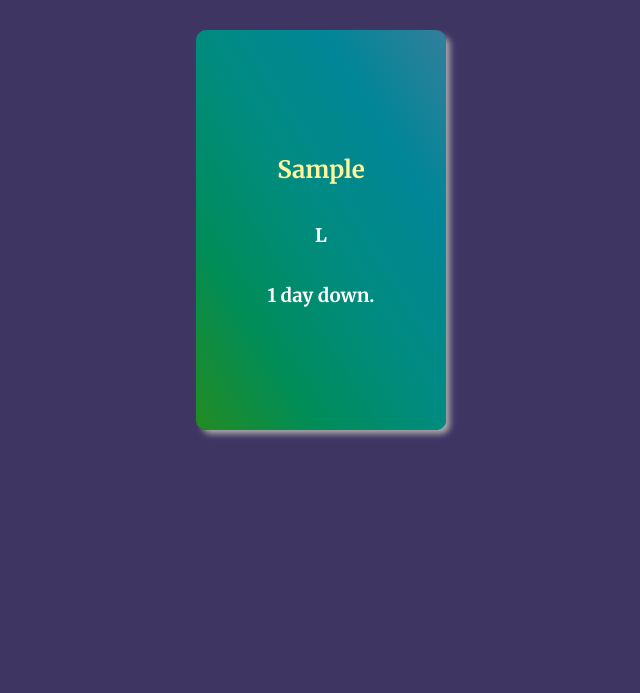
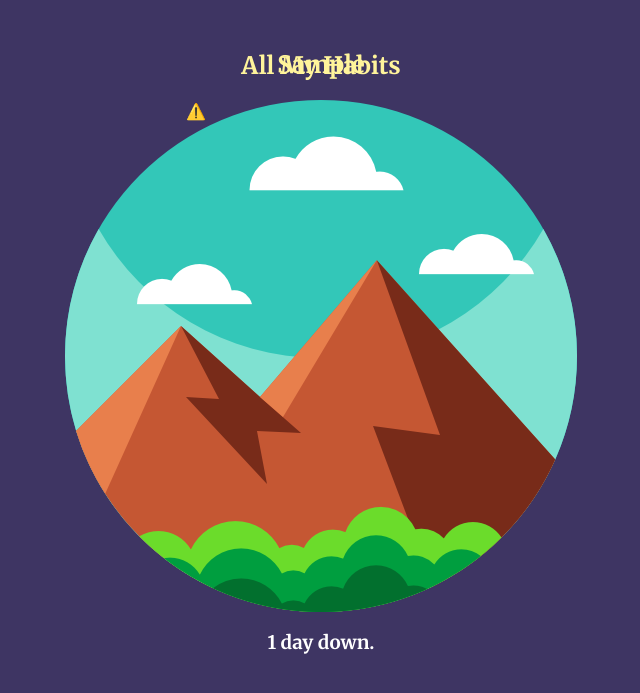
Before and after one commit to natesobeck/habitual, a Django app: page /habits/ in a window 1280 px wide. Shown: the part 75-768 px from the top of the page, without its empty margins (319-959 px from the left). Run offline with Django 4.2, Linux system fonts and the light colour scheme; a user stored in the database is signed in; tables that the repository leaves empty hold one stand-in row (values such as "Sample post").

Commit message:
adjust cards to show category icons for categories, add further styling

```diff
--- a/main_app/models.py
+++ b/main_app/models.py
@@ -7,7 +7,7 @@
   ('H', 'Home'),
   ('W', 'Work'),
   ('R', 'Personal Relationships'),
-  ('H', 'Health & Fitness'),
+  ('F', 'Health & Fitness'),
   ('B', 'Hobbies'),
   ('E', 'Environmental'),
   ('M', 'Miscellaneous')
--- a/main_app/static/css/base.css
+++ b/main_app/static/css/base.css
@@ -143,3 +143,16 @@
 .confirm-header {
   margin-top: 30px;
 }
+
+.animation {
+  width: 80%;
+  max-width: 100vh;
+}
+
+.category-icon {
+  height: 100px;
+}
+
+.category-icon-l {
+  height: 150px;
+}
--- a/main_app/static/css/form.css
+++ b/main_app/static/css/form.css
@@ -44,6 +44,7 @@
   border-radius: 10px;
   padding-bottom: 20px;
   margin-top: 30px;
+  box-shadow: 5px 5px 6px -1px #AAA;
 }
 
 #id_category {
--- a/main_app/static/css/habits/detail.css
+++ b/main_app/static/css/habits/detail.css
@@ -8,6 +8,9 @@
   justify-content: center;
   padding: 15px;
   margin-top: 30px;
+  width: 350px;
+  text-align: center;
+  box-shadow: 5px 5px 6px -1px #AAA;
 }
 
 .btn-a {
--- a/main_app/static/css/habits/index.css
+++ b/main_app/static/css/habits/index.css
@@ -1,6 +1,10 @@
 .section-container {
   margin-top: 30px;
   text-align: center;
+  display: flex;
+  flex-direction: column;
+  align-items: center;
+  justify-content: center;
 }
 
 .habit-card {
@@ -14,6 +18,7 @@
   align-items: center;
   justify-content: center;
   color: white;
+  margin: 0px 10px;
 }
 
 a {
@@ -30,3 +35,15 @@
   color: var(--color1);
   border-bottom: 2px solid var(--color3);
 }
+
+.habits-container {
+  display: flex;
+  flex-wrap: wrap;
+  justify-content: center;
+  margin-top: 30px;
+}
+
+.index-animation {
+  width: 100%;
+  max-width: 400px;
+}
--- a/main_app/static/css/home.css
+++ b/main_app/static/css/home.css
@@ -50,11 +50,6 @@
   padding-top: 15px;
 }
 
-.animation {
-  width: 80%;
-  max-width: 100vh;
-}
-
 .section-container {
   display: flex;
   justify-content: center;
@@ -72,6 +67,7 @@
   background-image: linear-gradient(to right top, #228b22, #008d59, #008b80, #008697, #327f9b);
   border-radius: 10px;
   margin-top: 10%;
+  box-shadow: 5px 5px 6px -1px #AAA;
 }
 
 .login input {
--- a/main_app/templates/habits/index.html
+++ b/main_app/templates/habits/index.html
@@ -8,17 +8,37 @@
   href="{% static 'css/habits/index.css' %}"
 />
 <script src="https://unpkg.com/@lottiefiles/lottie-player@latest/dist/lottie-player.js"></script>
+<script src="https://unpkg.com/@lottiefiles/lottie-player@latest/dist/lottie-player.js"></script>
 {% endblock %}
 
 {% block content %}
 
 <section class="section-container">
   {% if habits %}
+    <h1 class="header">All My Habits</h1>
+    <lottie-player src="https://lottie.host/ab12112e-5b9f-4c4d-b04f-53b35e13d55f/LPMh7iTQmA.json" background="##FFFFFF" speed="1" loop autoplay direction="1" mode="normal" class="index-animation"></lottie-player>
+    <div class="habits-container">
       {% for habit in habits %}
         <a href="{% url 'habit-detail' habit.id %}">
           <div class="habit-card">
             <h1 class="header">{{ habit.habit }}</h1>
-          <h3>{{ habit.category }}</h3>
+            {% if habit.category == 'L' %}
+              <img src="{% static 'images/mountain.png' %}" alt="A graphic of a mountain">
+            {% elif habit.category == 'H' %}
+              <img src="{% static 'images/fireplace.png' %}" alt="A graphic of a fireplace" class="category-icon">
+            {% elif habit.category == 'W' %}
+              <img src="{% static 'images/work.png' %}" alt="A graphic of a briefcase" class="category-icon">
+            {% elif habit.category == 'R' %}
+              <img src="{% static 'images/buddy.png' %}" alt="A graphic of two friends side by side" class="category-icon">
+            {% elif habit.category == 'F' %}
+              <img src="{% static 'images/running.png' %}" alt="A graphic of a man running" class="category-icon">
+            {% elif habit.category == 'B' %}
+              <img src="{% static 'images/night.png' %}" alt="A graphic of a night sky" class="category-icon">
+            {% elif habit.category == 'E' %}
+              <img src="{% static 'images/earth.png' %}" alt="A graphic of the earth held by two hands with a small plant growing from it" class="category-icon">
+            {% else %}
+              <img src="{% static 'images/desert.png' %}" alt="A graphic of a desert" class="category-icon">
+            {% endif %}
             {% if habit.current_streak == 0 %}
               <h3>You haven't begun training this habit.</h3>
             {% elif habit.current_streak == 1 %}
@@ -29,6 +49,7 @@
           </div>
         </a>
       {% endfor %}
+    </div>
   {% else %}
     <lottie-player src="https://lottie.host/f13fcda4-2e2e-44c2-9413-59a449d85295/vXFBR9ClwJ.json" background="##ffffff" speed="1" loop autoplay direction="1" mode="normal"></lottie-player>
     <h1 class="header">Wow, such empty! This is where your habits will be diplayed. <a href="{% url 'habit-create' %}" class="a">Get started!</a></h1>
```
Also changed, not shown: main_app/templates/main_app/habit_detail.html (+19 -3 lines), README.md, main_app/migrations/0005_alter_habit_category.py (added), main_app/static/images/desert.png (added), main_app/static/images/earth.png (added), main_app/static/images/work.png (added). Lines whose indentation alone changed are shown as unchanged.
